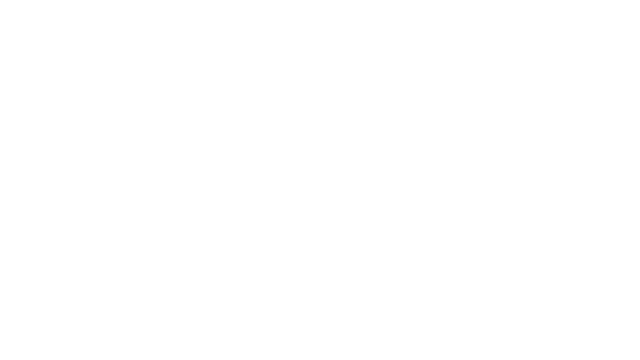
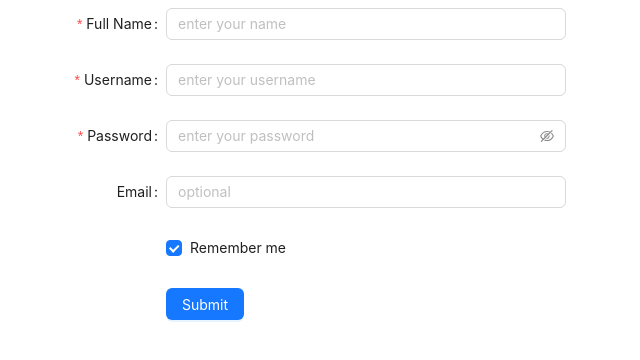
Before and after one commit to shwezhu/catpaws-clent, a React (Vite) app: page /register in a window 1280 px wide. Before the commit this address had no page. Shown: the top 360 px of the page, without its empty margins (42-682 px from the left). Built offline with nearby package versions, Linux system fonts and the light colour scheme.

Commit message:
Update component imports and add new components

```diff
--- a/package.json
+++ b/package.json
@@ -10,11 +10,13 @@
     "preview": "vite preview"
   },
   "dependencies": {
+    "antd": "^5.12.5",
     "localforage": "^1.10.0",
     "match-sorter": "^6.3.1",
     "react": "^18.2.0",
     "react-dom": "^18.2.0",
     "react-router-dom": "^6.21.1",
+    "react-tweet-card": "^0.2.5",
     "sort-by": "^1.2.0"
   },
   "devDependencies": {
--- a/src/components/home.jsx
+++ b/src/components/home.jsx
@@ -1,6 +1,7 @@
 import {useEffect, useState} from 'react';
 import {useNavigate} from "react-router-dom";
 import NewPost from "./new-post.jsx";
+import Logout from "./logout.jsx";
 
 export default function Home(props) {
     const navigate = useNavigate();
@@ -14,7 +15,6 @@ export default function Home(props) {
         /** @namespace post._id **/
         /** @namespace post.likes **/
         <div key={post._id} className="post">
-            <p>{post.text}</p>
             {post.images.map((image, index) => (
                 <img key={index} src={image} alt={`Post ${post._id}`}/>
             ))}
@@ -29,6 +29,7 @@ export default function Home(props) {
     return (
         <>
             <NewPost userID={props.userID}/>
+            <Logout />
             {postList}
         </>
     );
--- a/src/components/login.jsx
+++ b/src/components/login.jsx
@@ -1,5 +1,5 @@
 import { useState } from 'react';
-import {useNavigate} from "react-router-dom";
+import {Link, useNavigate} from "react-router-dom";
 
 function Login() {
     const [username, setUsername] = useState('');
@@ -69,6 +69,10 @@ function Login() {
                 </div>
                 <button type="submit">Login</button>
             </form>
+            <div>
+                Don&apos;t have an account?&nbsp;
+                <Link to="/register">Register</Link>
+            </div>
         </div>
     );
 }
--- /dev/null
+++ b/src/components/logout.jsx
@@ -0,0 +1,29 @@
+import {useNavigate} from "react-router-dom";
+
+export default function Logout() {
+    const navigate = useNavigate();
+
+    function logout() {
+        fetch('/auth/logout', {
+            method: 'GET',
+            credentials: 'include',
+        })
+            .then((res) => {
+                if (res.status === 200) {
+                    localStorage.removeItem('userID');
+                    navigate('/login');
+                } else {
+                    console.error('logout failed:', res.status)
+                }
+            })
+            .catch((err) => {
+                console.error('logout:', err);
+            });
+    }
+
+    return (
+        <div id="logout">
+            <button onClick={logout}>Logout</button>
+        </div>
+    );
+}
--- /dev/null
+++ b/src/components/register.jsx
@@ -0,0 +1,114 @@
+import {Button, Checkbox, Form, Input} from "antd";
+import {useNavigate} from "react-router-dom";
+
+export default function Register() {
+    const navigate = useNavigate();
+
+    const onFinish = async (values) => {
+        try {
+            const res = await fetch('/auth/register', {
+                method: 'POST',
+                headers: {
+                    'Content-Type': 'application/json'
+                },
+                body: JSON.stringify(values),
+            });
+            const data = await res.json();
+
+            if(res.ok) {
+                navigate('/login')
+            } else {
+                console.error('register: ', data.message)
+            }
+        } catch (err) {
+            console.error('register: ', err)
+        }
+    };
+
+    return (
+        <Form
+            name="basic"
+            labelCol={{
+                span: 8,
+            }}
+            wrapperCol={{
+                span: 16,
+            }}
+            style={{
+                maxWidth: 600,
+            }}
+            initialValues={{
+                remember: true,
+            }}
+            onFinish={onFinish}
+            autoComplete="off"
+        >
+            <Form.Item
+                label="Full Name"
+                name="fullname"
+                rules={[
+                    {
+                        required: true,
+                        message: 'Please input your name!',
+                    },
+                ]}
+            >
+                <Input placeholder="enter your name" />
+            </Form.Item>
+            <Form.Item
+                label="Username"
+                name="username"
+                rules={[
+                    {
+                        required: true,
+                        message: 'Please input your username!',
+                    },
+                ]}
+            >
+                <Input placeholder="enter your username" />
+            </Form.Item>
+
+            <Form.Item
+                label="Password"
+                name="password"
+                rules={[
+                    {
+                        required: true,
+                        message: 'Please input your password!',
+                    },
+                ]}
+            >
+                <Input.Password placeholder="enter your password" />
+            </Form.Item>
+
+            <Form.Item
+                label="Email"
+                name="email"
+            >
+                <Input placeholder="optional" />
+            </Form.Item>
+
+            <Form.Item
+                name="remember"
+                valuePropName="checked"
+                wrapperCol={{
+                    offset: 8,
+                    span: 16,
+                }}
+            >
+                <Checkbox>Remember me</Checkbox>
+            </Form.Item>
+
+            <Form.Item
+                wrapperCol={{
+                    offset: 8,
+                    span: 16,
+                }}
+            >
+                <Button type="primary" htmlType="submit">
+                    Submit
+                </Button>
+            </Form.Item>
+        </Form>
+    )
+}
--- a/src/main.jsx
+++ b/src/main.jsx
@@ -5,18 +5,21 @@ import {
     RouterProvider,
 } from "react-router-dom";
 import Root from "./routes/root";
-import ErrorPage from "./pages/error-page.jsx";
-import Login from "./pages/login.jsx";
+import Login from "./components/login.jsx";
+import Register from "./components/register.jsx";
 
 const router = createBrowserRouter([
     {
         path: "/",
         element: <Root />,
-        errorElement: ErrorPage,
     },
     {
         path: "/login",
         element: <Login />,
+    },
+    {
+        path: "/register",
+        element: <Register />,
     }
 ]);
 
--- a/src/routes/root.jsx
+++ b/src/routes/root.jsx
@@ -1,5 +1,5 @@
 import {Link, useNavigate} from "react-router-dom";
-import Home from "../pages/home";
+import Home from "../components/home";
 import {useEffect} from "react";
 
 export default function Root() {
--- a/vite.config.js
+++ b/vite.config.js
@@ -8,6 +8,8 @@ export default defineConfig({
         proxy: {
             '/posts': 'http://localhost:6666',
             '/auth/login': 'http://localhost:6666',
+            '/auth/register': 'http://localhost:6666',
+            '/auth/logout': 'http://localhost:6666',
         },
     },
 })
```
Also changed, not shown: 1 other file (tests, documents, lock files or other folders).
